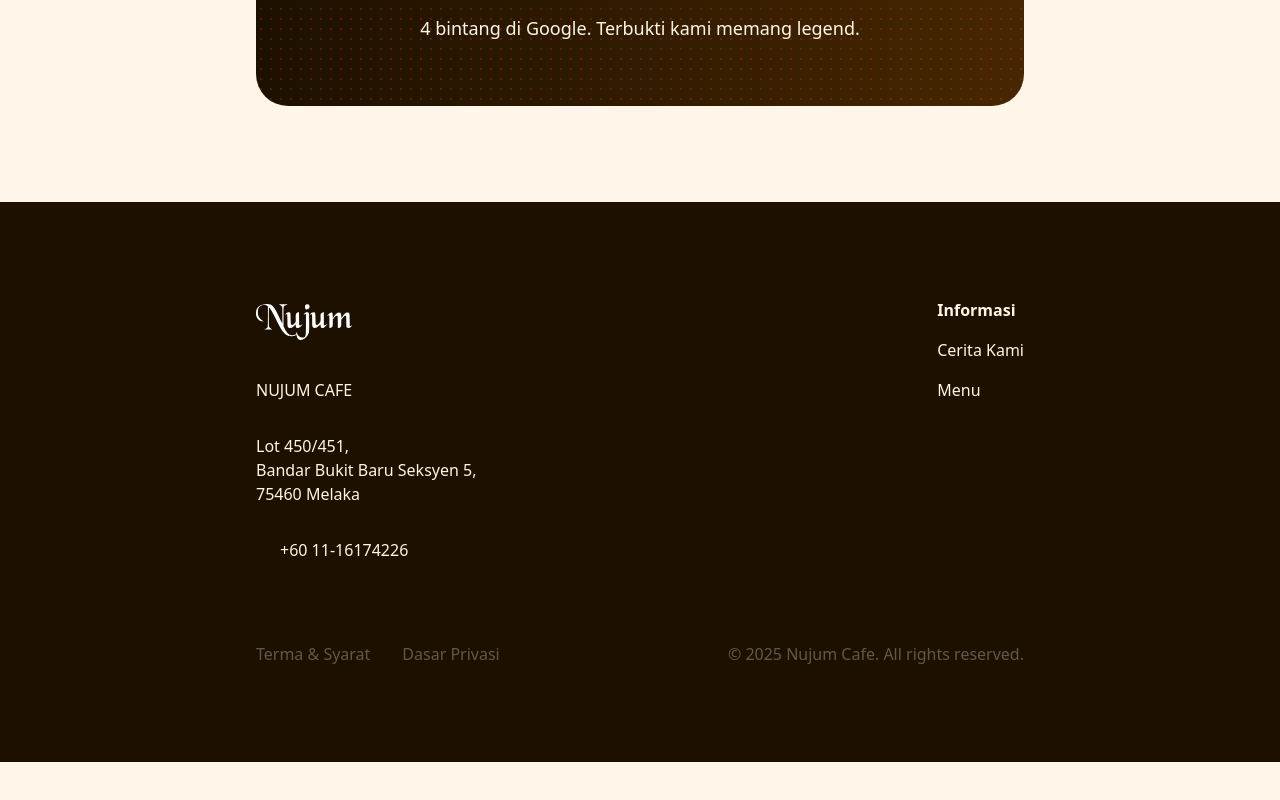
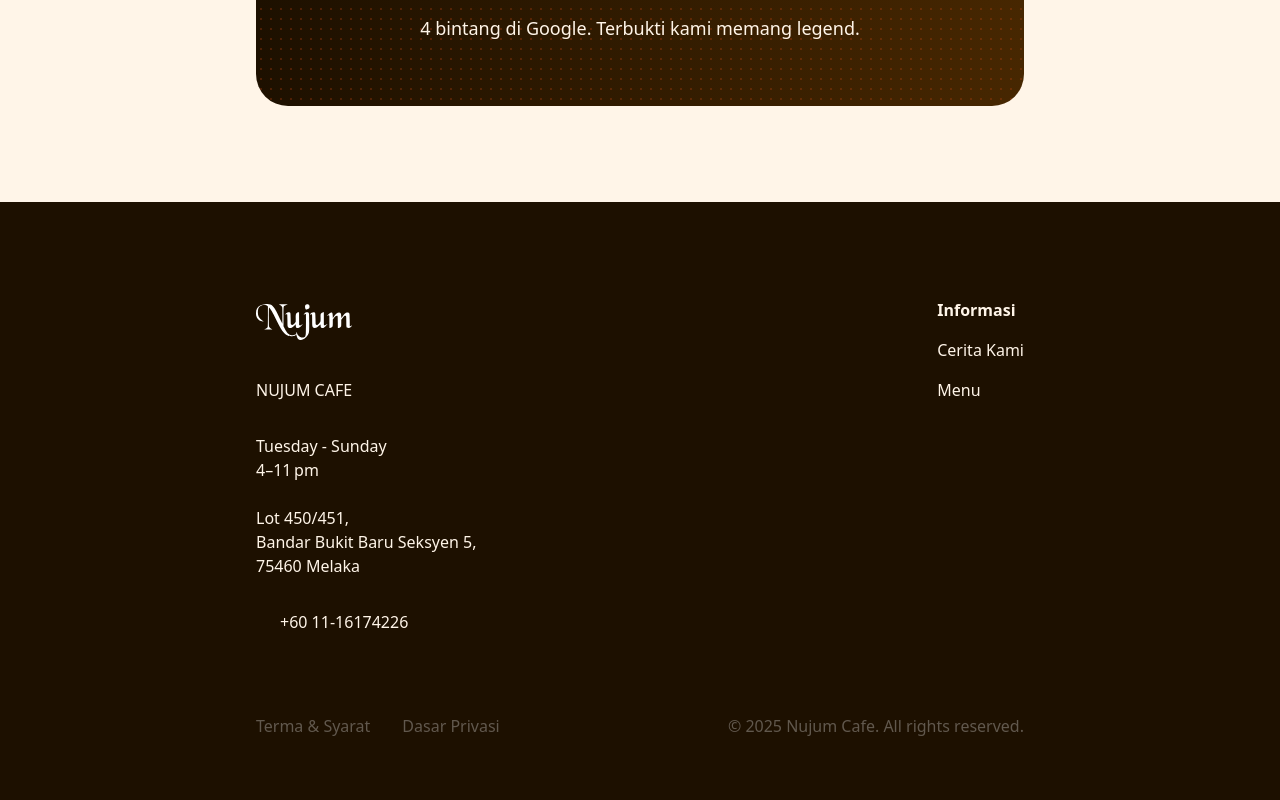
Before and after one commit to badrulhanif/nujum-cafe-website, a Next.js app: page / in a window 1280 px wide. Shown: the part 4917-5717 px from the top of the page. Before the commit the page ends 5679 px from the top, so only its background shows below. Built offline with nearby package versions, Linux system fonts and the light colour scheme; some icons are missing.

Commit message:
update address on footer and cerita kami

```diff
--- a/app/cerita-kami/page.tsx
+++ b/app/cerita-kami/page.tsx
@@ -152,10 +152,10 @@ export default function CeritaKamiPage() {
                   href="https://maps.app.goo.gl/RxrynyY47KomLvfp7"
                 >
                   <span className="hover:underline">
+                    Tuesday - Sunday <br />
+                    4–11 pm <br /> <br />
                     Lot 450/451 <br /> Bandar Bukit Baru Seksyen 5 <br />
-                    75460 Melaka <br /> <br />
-                    Tuesday - Sunday <br />
-                    4–11 pm
+                    75460 Melaka
                   </span>
                 </Link>
               </div>
--- a/app/layout.tsx
+++ b/app/layout.tsx
@@ -134,6 +134,8 @@ export default function RootLayout({
                 href="https://maps.app.goo.gl/RxrynyY47KomLvfp7"
               >
                 <span className="hover:underline">
+                  Tuesday - Sunday <br />
+                  4–11 pm <br /> <br />
                   Lot 450/451, <br /> Bandar Bukit Baru Seksyen 5, <br />
                   75460 Melaka
                 </span>
```
